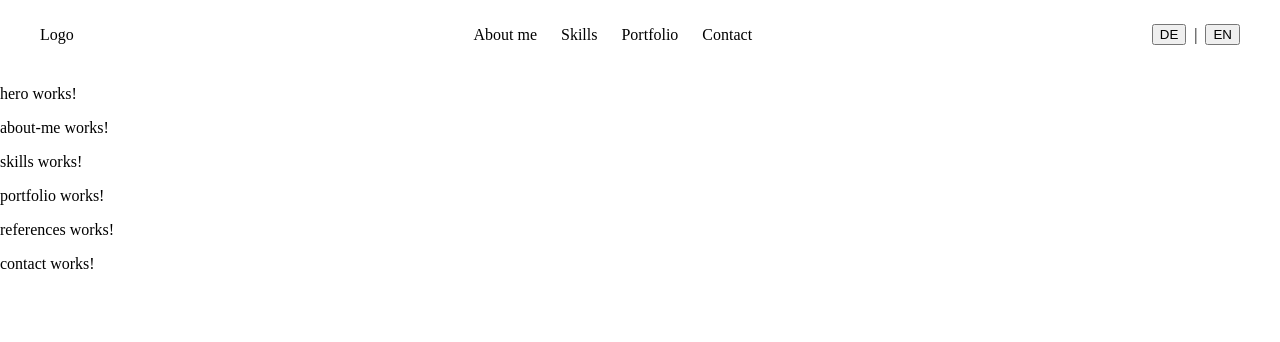
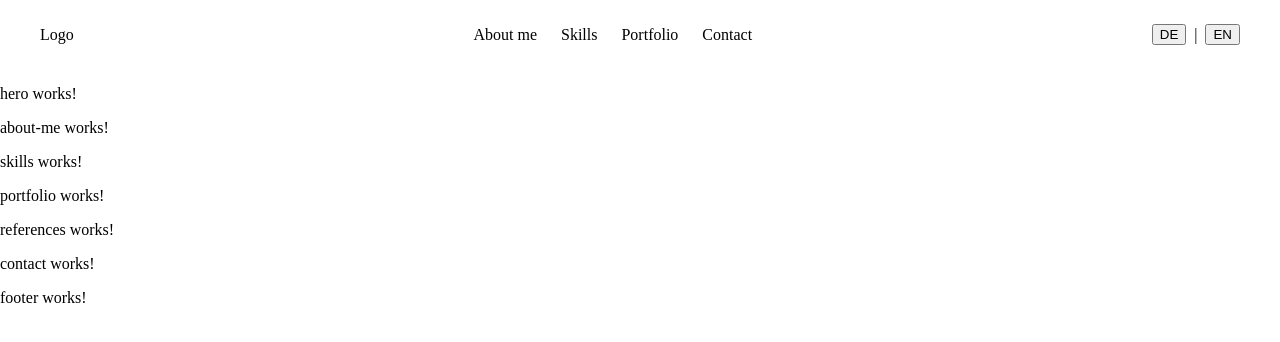
Before and after one commit to NPausC/Portfolio, an Angular app: page / in a window 1280 px wide. Shown: the top 342 px of the page. Built offline with nearby package versions, Linux system fonts and the light colour scheme.

Commit message:
feat: add footer section to app

```diff
--- a/src/app/app.html
+++ b/src/app/app.html
@@ -5,4 +5,5 @@
 <app-portfolio></app-portfolio>
 <app-references></app-references>
 <app-contact></app-contact>
+<app-footer></app-footer>
 <router-outlet></router-outlet>
--- a/src/app/app.ts
+++ b/src/app/app.ts
@@ -7,10 +7,11 @@ import { Skills } from './components/skills/skills';
 import { Portfolio } from './components/portfolio/portfolio';
 import { References } from './components/references/references';
 import { Contact } from './components/contact/contact';
+import { Footer } from './components/footer/footer';
 
 @Component({
   selector: 'app-root',
-  imports: [Header, Hero, AboutMe, Skills, Portfolio, References, Contact, RouterOutlet],
+  imports: [Header, Hero, AboutMe, Skills, Portfolio, References, Contact, Footer, RouterOutlet],
   templateUrl: './app.html',
   styleUrl: './app.scss'
 })
```
